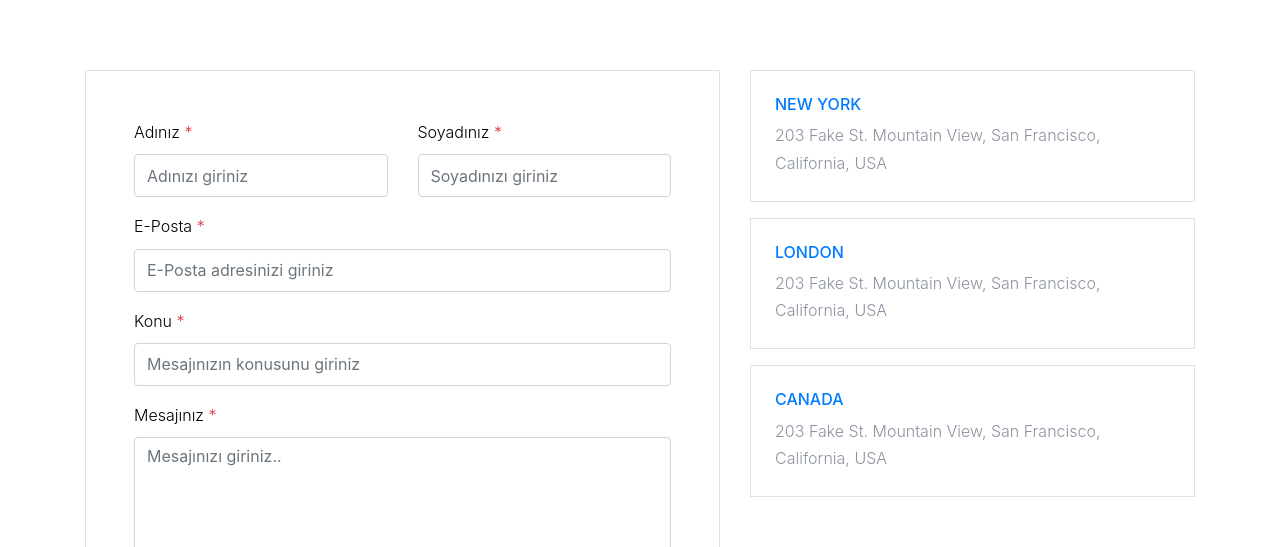
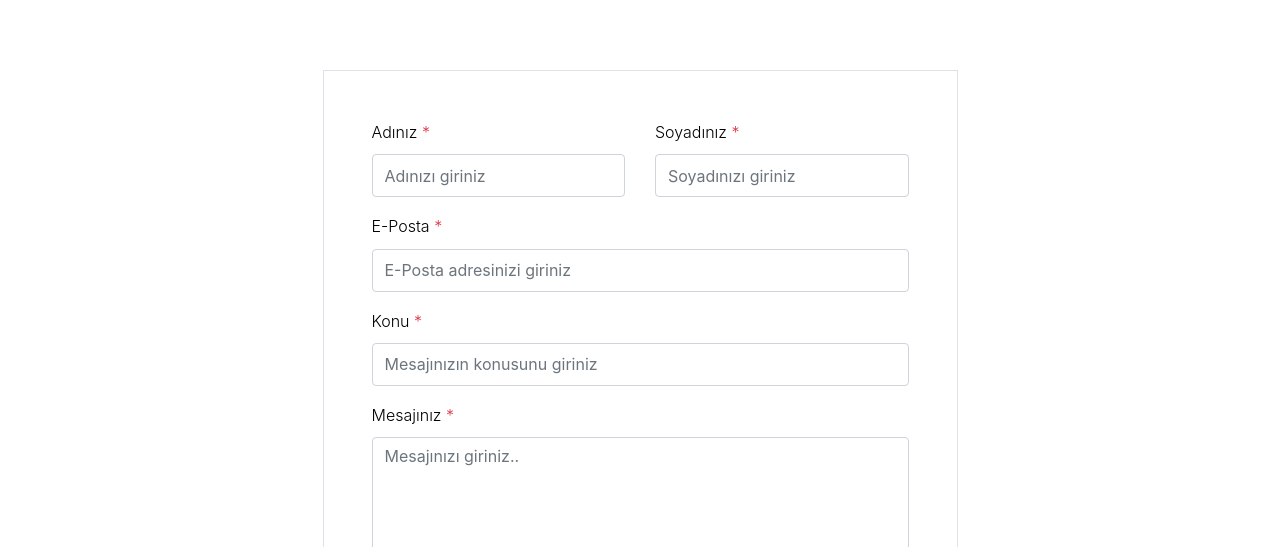
Before and after one commit to Silfavell/frontend, a React (Create React App) app: page /contact in a window 1280 px wide. Shown: the part 166-713 px from the top of the page. Built offline with nearby package versions, Linux system fonts and the light colour scheme; no server answers.

Commit message:
update contact page

```diff
--- a/src/pages/Contact.js
+++ b/src/pages/Contact.js
@@ -74,7 +74,7 @@ class Contact extends React.Component {
     return (
       <SiteWrap divider={divider}>
         <div className='container'>
-          <div className='row'>
+          <div className='row d-flex align-items-center justify-content-center'>
             <div className='col-md-7'>
 
               <div className='p-3 p-lg-5 border'>
@@ -124,20 +124,24 @@ class Contact extends React.Component {
                 </div>
               </div>
             </div>
-            <div className='col-md-5 ml-auto'>
-              <div className='p-4 border mb-3'>
-                <span className='d-block text-primary h6 text-uppercase'>New York</span>
-                <p className='mb-0'>203 Fake St. Mountain View, San Francisco, California, USA</p>
-              </div>
-              <div className='p-4 border mb-3'>
-                <span className='d-block text-primary h6 text-uppercase'>London</span>
-                <p className='mb-0'>203 Fake St. Mountain View, San Francisco, California, USA</p>
-              </div>
-              <div className='p-4 border mb-3'>
-                <span className='d-block text-primary h6 text-uppercase'>Canada</span>
-                <p className='mb-0'>203 Fake St. Mountain View, San Francisco, California, USA</p>
-              </div>
-            </div>
+
+            {
+              //  <div className='col-md-5 ml-auto'>
+              //    <div className='p-4 border mb-3'>
+              //      <span className='d-block text-primary h6 text-uppercase'>New York</span>
+              //      <p className='mb-0'>203 Fake St. Mountain View, San Francisco, California, USA</p>
+              //    </div>
+              //    <div className='p-4 border mb-3'>
+              //      <span className='d-block text-primary h6 text-uppercase'>London</span>
+              //      <p className='mb-0'>203 Fake St. Mountain View, San Francisco, California, USA</p>
+              //    </div>
+              //    <div className='p-4 border mb-3'>
+              //      <span className='d-block text-primary h6 text-uppercase'>Canada</span>
+              //      <p className='mb-0'>203 Fake St. Mountain View, San Francisco, California, USA</p>
+              //    </div>
+              //  </div>
+            }
+
           </div>
         </div>
       </SiteWrap>
```
